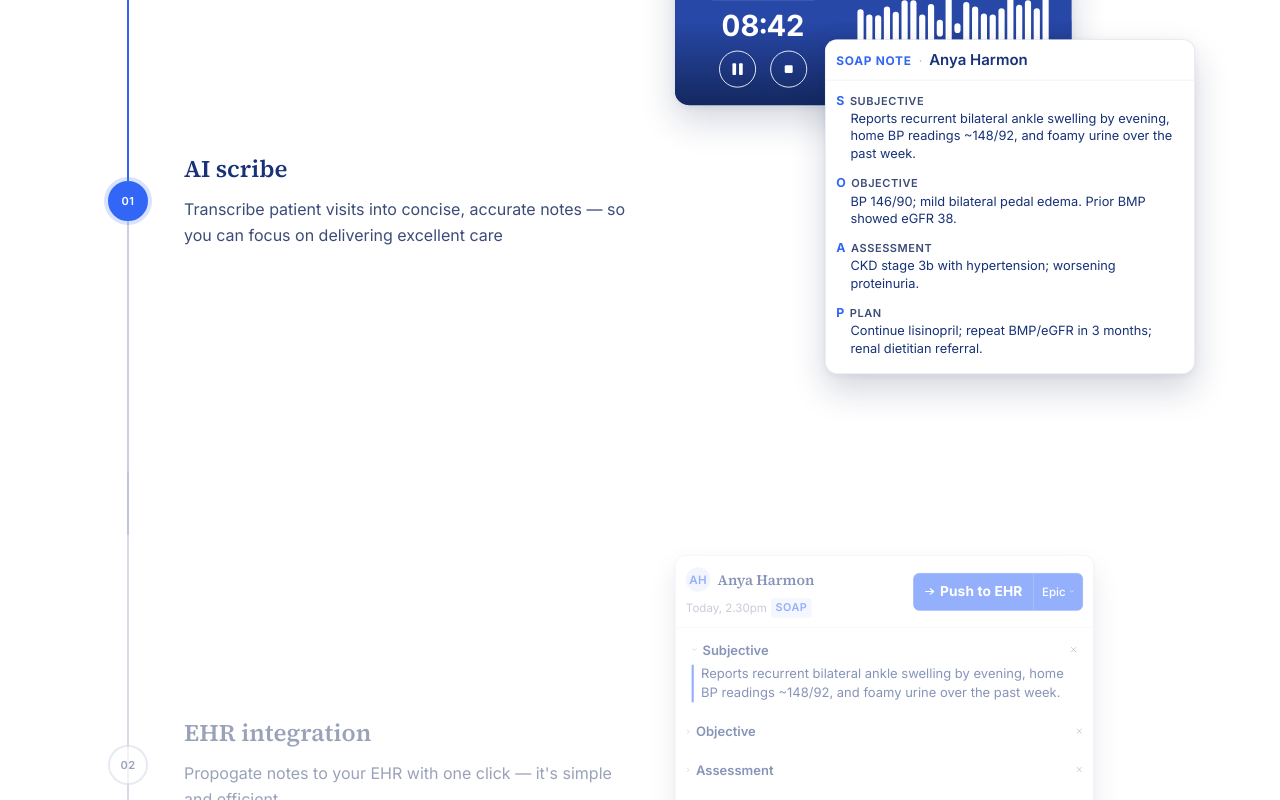
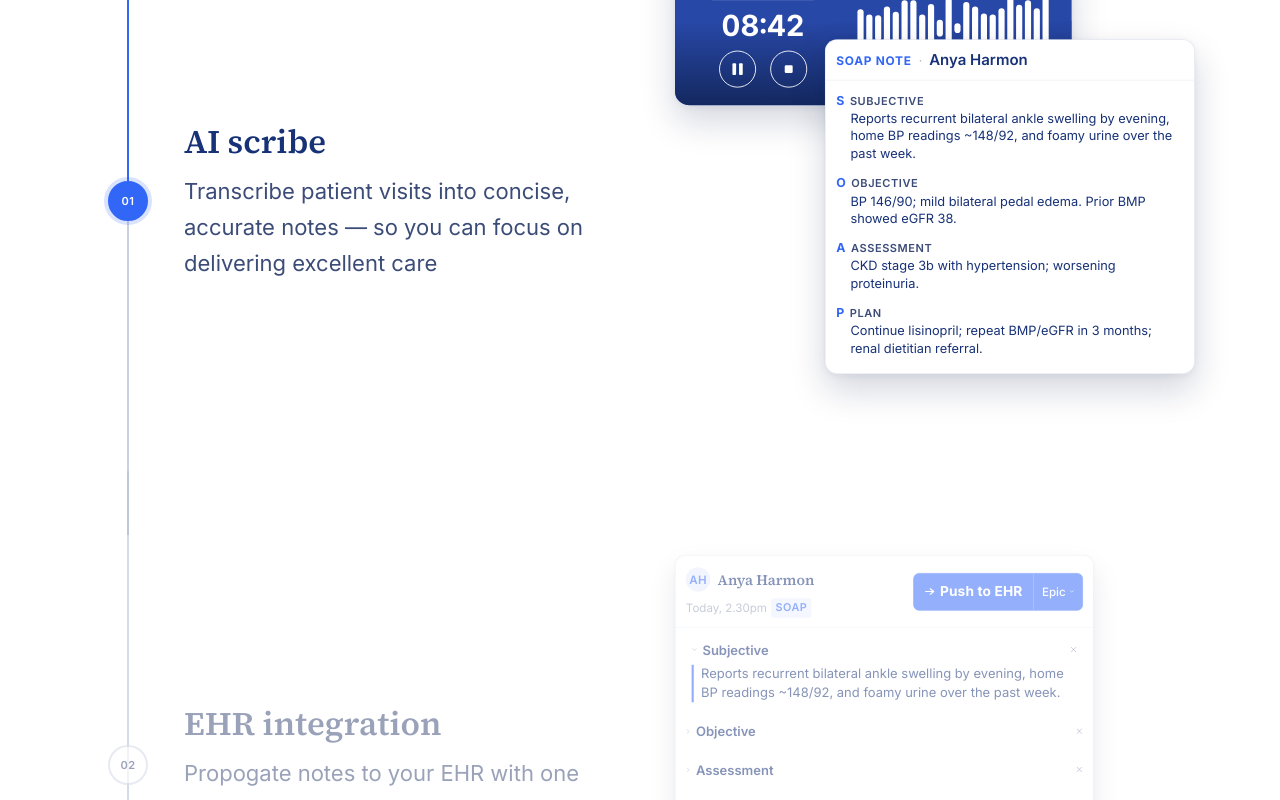
Before and after one commit to Evanl01/enscribe-www, a Next.js app: page / in a window 1280 px wide. Shown: the part 1020-1820 px from the top of the page. Built offline with nearby package versions, Linux system fonts and the light colour scheme; no server answers.

Commit message:
Bump font sizes, more readable

```diff
--- a/components/landing/feature-scroll-path.css
+++ b/components/landing/feature-scroll-path.css
@@ -144,6 +144,26 @@
   min-width: 0;
 }
 
+.feature-scroll-step-copy h3 {
+  font-size: 1.65rem;
+  line-height: 1.25;
+}
+
+.feature-scroll-step-copy p {
+  font-size: 1.2375rem;
+  line-height: 1.625;
+}
+
+@media (min-width: 640px) {
+  .feature-scroll-step-copy h3 {
+    font-size: 2.0625rem;
+  }
+
+  .feature-scroll-step-copy p {
+    font-size: 1.375rem;
+  }
+}
+
 .feature-scroll-step-visual-col {
   min-width: 0;
 }
```
